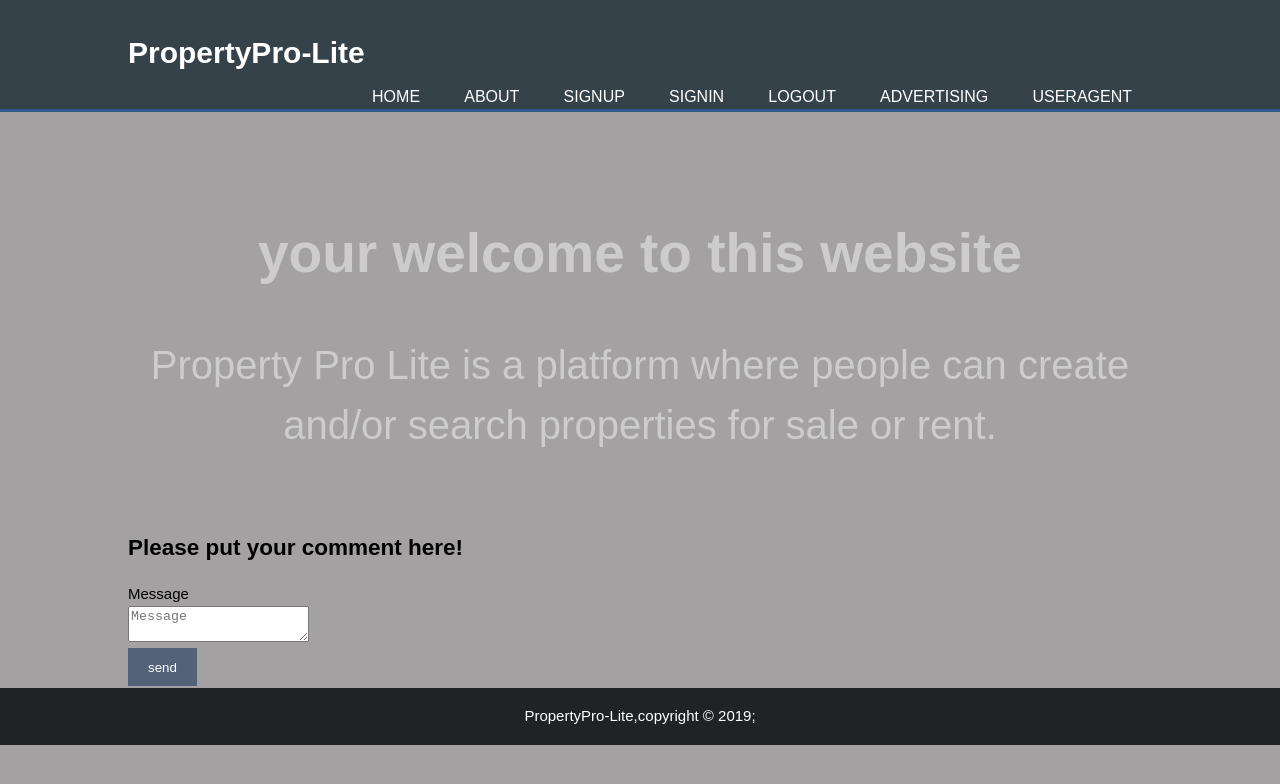
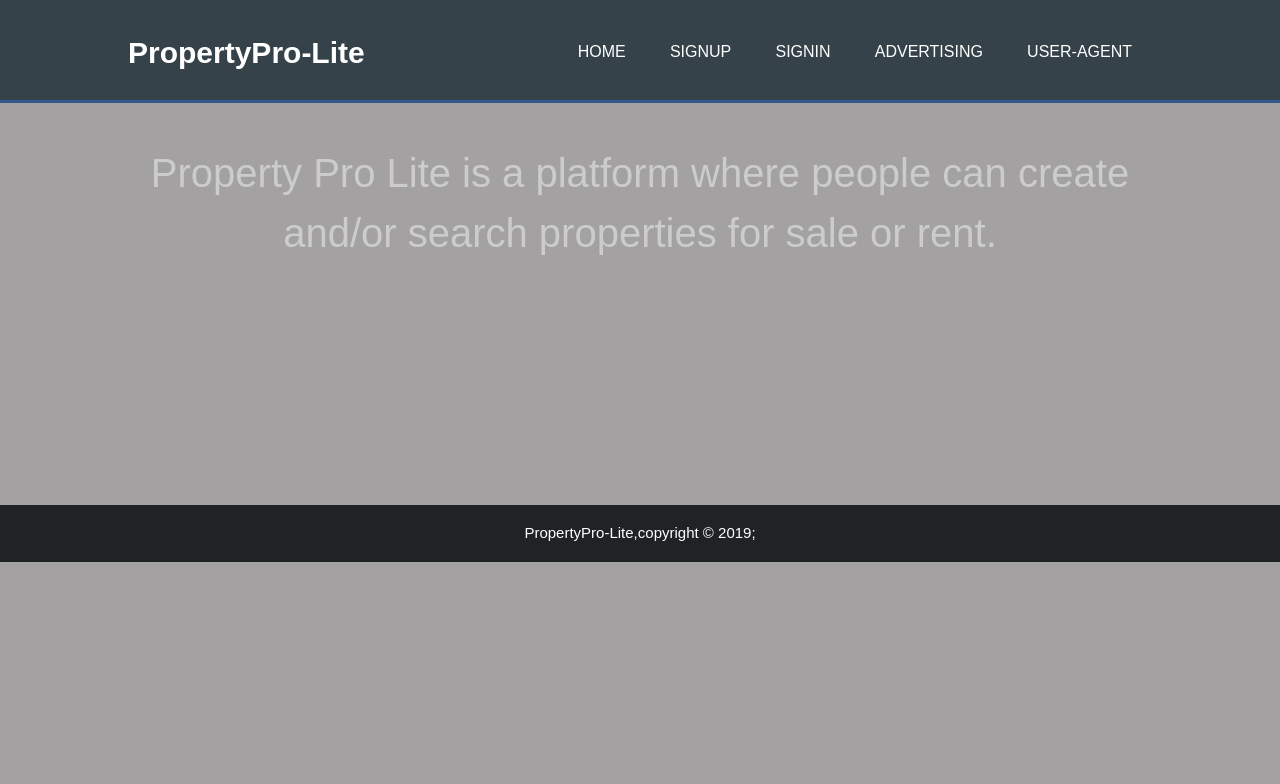
Before and after one commit to Claudinee11/Property-pro-lite, a plain HTML site: page index.html in a window 1280 px wide. Drawn offline with Linux system fonts and the light colour scheme; files that its build step writes are made by us from their sources.

Commit message:
homepage

```diff
--- a/index.html
+++ b/index.html
@@ -16,12 +16,10 @@
         <nav>
          <ul>
          <li class="current"><a href="index.html" >Home</a></li>
-         <li><a href="About.html" >About</a></li>
          <li><a href="Signup.html" >Signup</a></li>
          <li><a href="Signin.html" >Signin</a></li>
-         <li><a href="Logout.html" >Logout</a></li>
          <li><a href="Advertising.html" >Advertising</a></li>
-         <li><a href="Useragent.html" >Useragent</a></li>
+         <li><a href="User-agent.html" >User-agent</a></li>
          </ul>
          </nav>
          </div>
@@ -29,24 +27,13 @@
          </header>
         <section id="showcase">
         <div class="container">
-        <h1> your welcome to this website</h1>
+
         <p>Property Pro Lite is a platform where people can create and/or search properties for sale or rent.</p>
-        </div>
-        </section>
-        <section id="Comments">
-        <div class="container">
-        <h1> Please put your comment here!</h1>
-        <div>
-        <label>Message</label> <br>
-        <textarea placeholder="Message"></textarea>
-        </div>
-        <button class="button-1" type="submit">send </button>
 
         </div>
         </section>
 
 
-        </section>
         <footer>
         <p> PropertyPro-Lite,copyright &copy 2019;</p>
         </footer>
```
